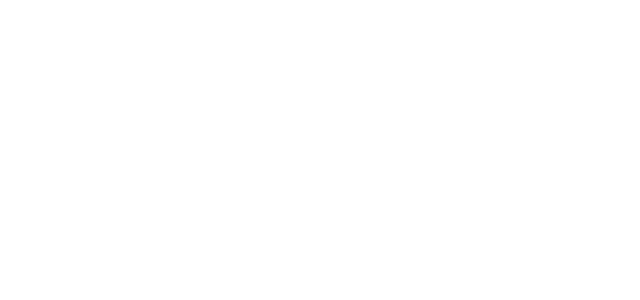
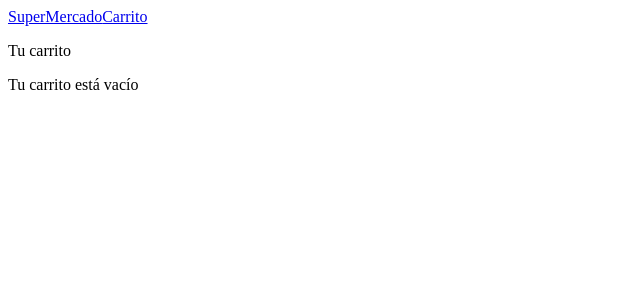
Before and after one commit to davidarranz7/SuperMercado, an Angular app: page /carrito in a window 1280 px wide. Before the commit this address led to /. Shown: the top 300 px of the page, without its empty margins (0-640 px from the left). Built offline with nearby package versions, Linux system fonts and the light colour scheme.

Commit message:
listo la base del ejercicio añadmos logica de carrito

```diff
--- a/src/app/app.html
+++ b/src/app/app.html
@@ -1 +1,6 @@
+<nav>
+  <a routerLink="/">SuperMercado</a>
+  <a routerLink="/carrito">Carrito</a>
+</nav>
+
 <router-outlet />
--- a/src/app/app.routes.ts
+++ b/src/app/app.routes.ts
@@ -1,6 +1,8 @@
 import { Routes } from '@angular/router';
 import { Home } from './pages/home/home';
+import { Carrito } from './pages/carrito/carrito';
 
 export const routes: Routes = [
     { path: '', component: Home },
+    { path: 'carrito', component: Carrito }
 ];
--- a/src/app/app.ts
+++ b/src/app/app.ts
@@ -1,9 +1,9 @@
 import { Component, signal } from '@angular/core';
-import { RouterOutlet } from '@angular/router';
+import { RouterOutlet, RouterLink } from '@angular/router';
 
 @Component({
   selector: 'app-root',
-  imports: [RouterOutlet],
+  imports: [RouterOutlet, RouterLink],
   templateUrl: './app.html',
   styleUrl: './app.css'
 })
--- a/src/app/components/producto-card/producto-card.ts
+++ b/src/app/components/producto-card/producto-card.ts
@@ -1,6 +1,6 @@
 import { Component, input, inject} from '@angular/core';
 import { Producto } from '../../models/producto';
-import { Carrito } from '../../services/carrito';
+import { CarritoService } from '../../services/carrito';
 
 @Component({
   selector: 'app-producto-card',
@@ -10,7 +10,7 @@
 })
 export class ProductoCard {
   producto = input.required<Producto>();
-  protected carritoService = inject(Carrito);
+  protected carritoService = inject(CarritoService);
 
   agregar() {
     this.carritoService.agregarAlCarrito(this.producto());
--- /dev/null
+++ b/src/app/pages/carrito/carrito.html
@@ -0,0 +1,14 @@
+<p>Tu carrito</p>
+
+@if (carritoService.items().length === 0) {
+    <p>Tu carrito está vacío</p>
+} @else {
+    <ul>
+        @for (item of carritoService.items(); track item.producto.id) {
+            <li>
+                {{ item.producto.icono }} {{ item.producto.nombre }} - {{ item.cantidad }} × {{ item.producto.precio }} €
+            </li>
+        }
+    </ul>
+    <p class="total">Total: {{ carritoService.total() }} €</p>
+}
--- /dev/null
+++ b/src/app/pages/carrito/carrito.ts
@@ -0,0 +1,12 @@
+import { Component, inject } from '@angular/core';
+import { CarritoService } from '../../services/carrito';
+
+@Component({
+  selector: 'app-carrito',
+  imports: [],
+  templateUrl: './carrito.html',
+  styleUrl: './carrito.css',
+})
+export class Carrito {
+  protected carritoService = inject(CarritoService);
+}
--- a/src/app/services/carrito.ts
+++ b/src/app/services/carrito.ts
@@ -5,7 +5,7 @@
 @Injectable({
   providedIn: 'root',
 })
-export class Carrito {
+export class CarritoService {
   readonly items = signal<ItemCarrito[]>([]);
 
   agregarAlCarrito(producto: Producto) {
```
Also changed, not shown: src/app/pages/carrito/carrito.css (added), 2 other files (tests, documents, lock files or other folders).
